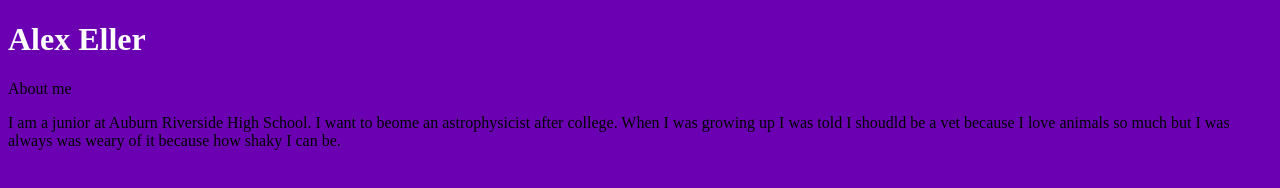
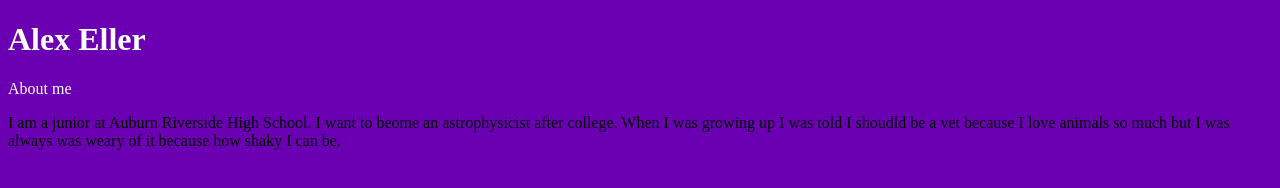
Before and after one commit to alexeller3501/alexeller3501.github.io, a plain HTML site: page index.html in a window 1280 px wide. Drawn offline with Linux system fonts and the light colour scheme.

Commit message:
Update index.html

```diff
--- a/index.html
+++ b/index.html
@@ -7,10 +7,10 @@
 <style>
   body{background-color:#6b00b3;}
   h1{color:white;}
-  p1{color:white;font-size:24px;}
+  p1{color:white;}
 </style>
   <h1>Alex Eller</h1>
-  <p1">About me</p1>
+  <p1>About me</p1>
   <p>I am a junior at Auburn Riverside High School. I want to beome an astrophysicist after college. When I was growing
     up I was told I shoudld be a vet because I love animals so much but I was always was weary of it because how shaky I can be.
 <script>
```
